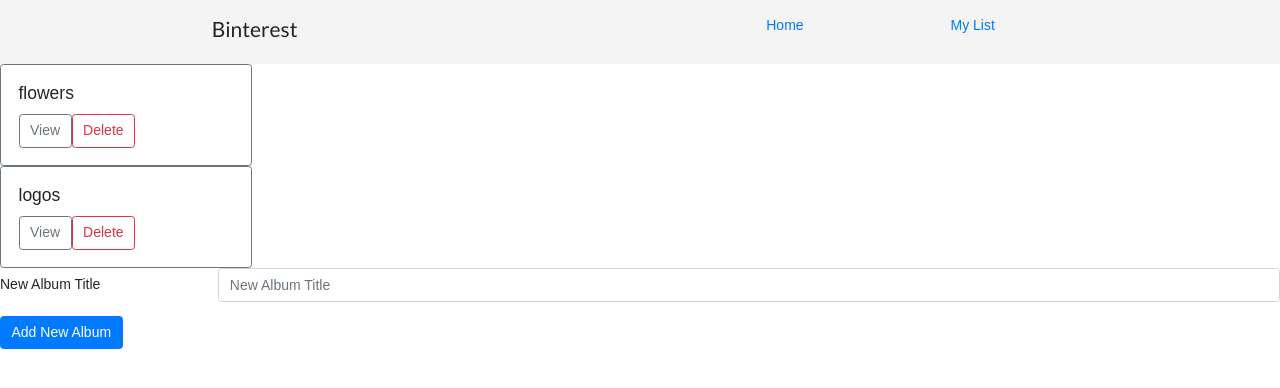
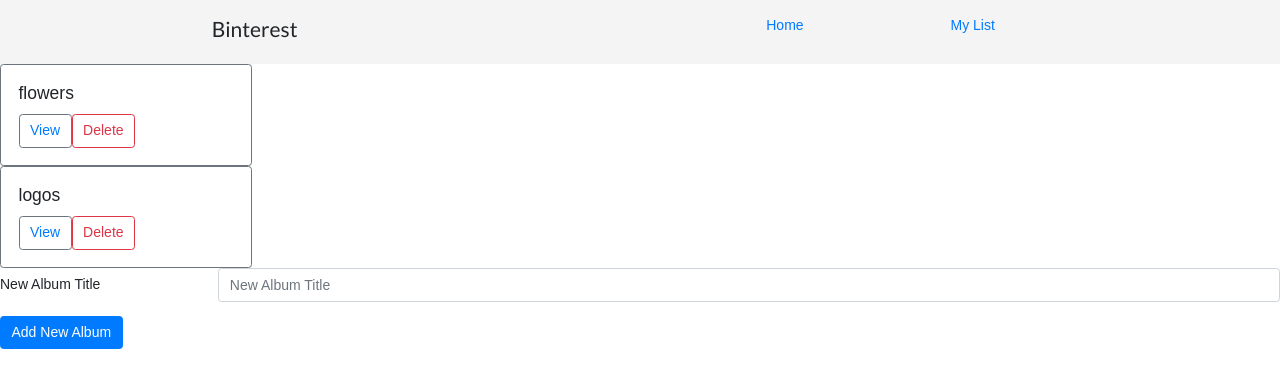
Before and after one commit to jjung219/Binterest-app, a React (Create React App) app: page /list in a window 1280 px wide. Shown: the top 388 px of the page. Built offline with nearby package versions, Linux system fonts and the light colour scheme.

Commit message:
modify delete and create new album button

```diff
--- a/src/components/Albums/AlbumCard.jsx
+++ b/src/components/Albums/AlbumCard.jsx
@@ -8,6 +8,7 @@ const AlbumCard = (props) => {
   const deleteHandler = () => {
     console.log("Deleting album");
     props.onDelete(albumId);
+
   }
 
 
@@ -17,7 +18,9 @@ const AlbumCard = (props) => {
         <Card.Body>
           <Card.Text>
           <Card.Title>{props.title}</Card.Title>
-          <Button variant="outline-secondary">View</Button>
+          <Button variant="outline-secondary">
+            <a href={`/list/${props.id}`}>View</a>
+          </Button>
           <Button
             variant="outline-danger"
             onClick={deleteHandler}
--- /dev/null
+++ b/src/components/Albums/AlbumPhotos.jsx
@@ -0,0 +1,17 @@
+import React from 'react';
+
+import NavBar from "../NavBar";
+
+const AlbumPhotos = props => {
+
+  console.log(props)
+  return (
+    <div>
+      <NavBar />
+      {props.match.params.id}
+    </div>
+  )
+
+};
+
+export default AlbumPhotos;
--- a/src/components/App.js
+++ b/src/components/App.js
@@ -4,6 +4,7 @@ import { Switch, Route } from 'react-router-dom';
 
 import Home from "./Home";
 import MyList from './MyList';
+import AlbumPhotos from './Albums/AlbumPhotos';
 import Page404 from "./Page404";
 
 const App = () => {
@@ -13,7 +14,8 @@ const App = () => {
         <div className="App">
             <Switch>
                 <Route component={Home} exact path="/" />
-                <Route component={MyList} path="/list" />
+                <Route component={MyList} exact path="/list" />
+                <Route component={AlbumPhotos} path="/list/:id" />
                 <Route component={Page404} />
             </Switch>
         </div>
```
Also changed, not shown: 1 other file (tests, documents, lock files or other folders).
